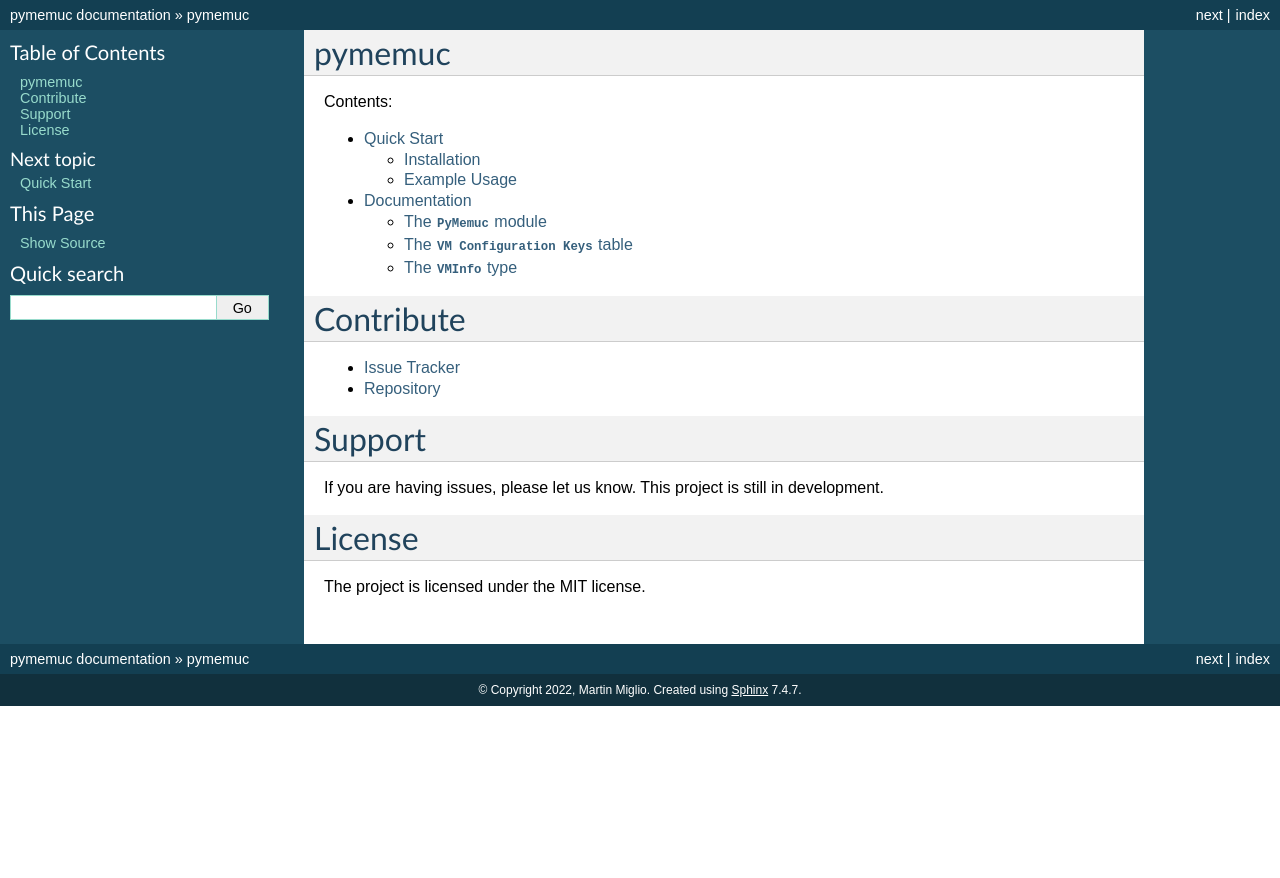
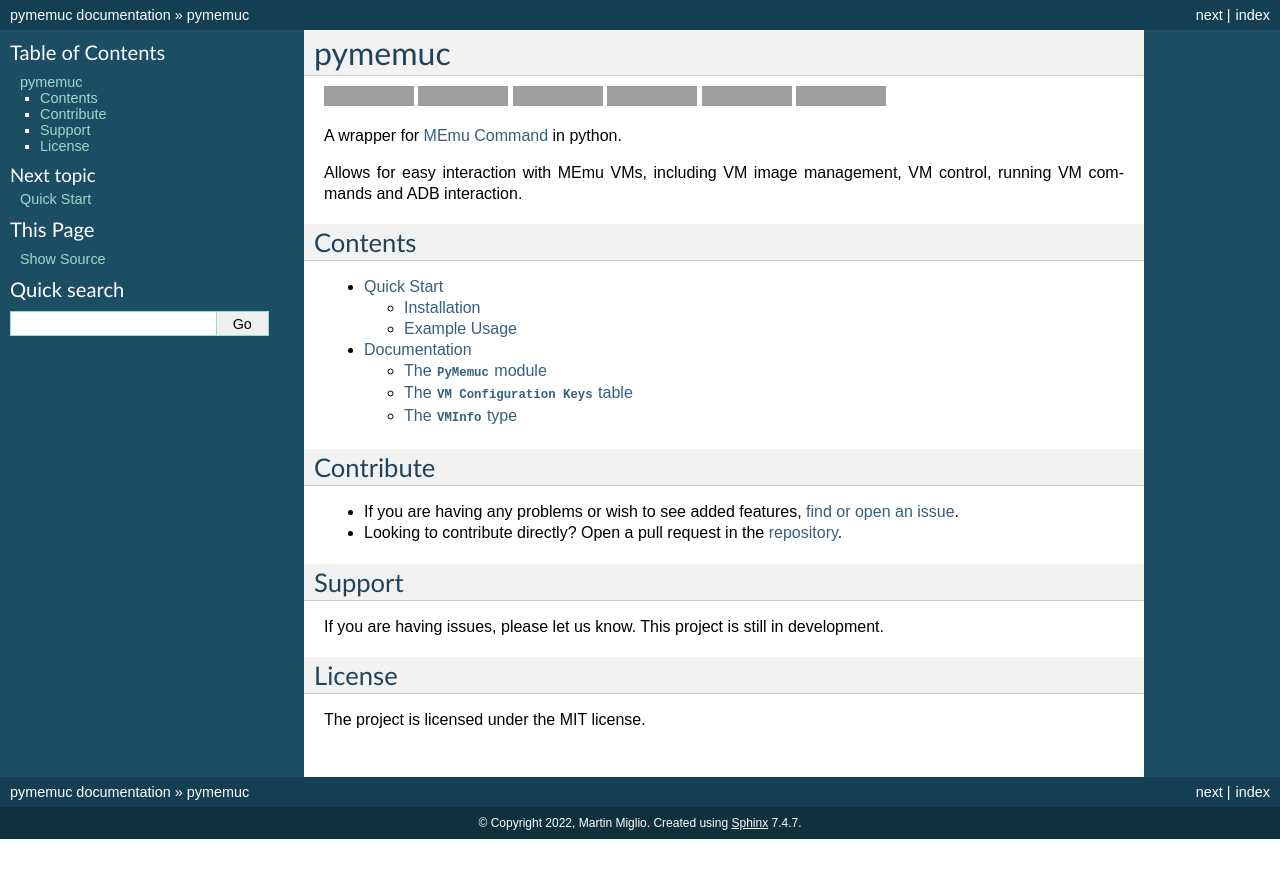
Before and after one commit to pyclashbot/pymemuc, a Sphinx documentation site: the page built from docs/source/index.rst, in a window 1280 px wide. Shown: the top 878 px of the page. Built offline with Sphinx 7.4.7, drawn with Linux system fonts in a browser that asks for light colours; grey boxes are pictures that could not be loaded.

Commit message:
Update the doctumentation Add badges and description to rtd page

```diff
--- a/docs/source/index.rst
+++ b/docs/source/index.rst
@@ -1,24 +1,52 @@
 pymemuc
 ===================================
+.. image:: https://img.shields.io/pypi/l/pymemuc
+   :alt: PyPI - License
+   :target: https://pypi.org/project/pymemuc/
+
+.. image:: https://readthedocs.org/projects/pymemuc/badge/?version=latest
+    :target: https://pymemuc.readthedocs.io/?badge=latest
+    :alt: Documentation Status
+
+.. image:: https://img.shields.io/pypi/v/pymemuc
+   :alt: PyPI - Version
+   :target: https://pypi.org/project/pymemuc/
+
+.. image:: https://img.shields.io/pypi/dm/pymemuc
+   :alt: PyPI - Downloads
+
+.. image:: https://img.shields.io/pypi/pyversions/pymemuc
+   :alt: PyPI - Python Version
+   :target: https://pypi.org/project/pymemuc/
+
+.. image:: https://www.codefactor.io/repository/github/marmig0404/pymemuc/badge
+   :target: https://www.codefactor.io/repository/github/marmig0404/pymemuc
+   :alt: CodeFactor
+
+A wrapper for `MEmu Command <https://www.memuplay.com/blog/memucommand-reference-manual.html>`_ in python.
+
+Allows for easy interaction with MEmu VMs, including VM image management, VM control, running VM commands and ADB interaction.
+
+Contents
+--------
 .. toctree::
    :maxdepth: 2
-   :caption: Contents:
 
    quickstart
    pymemuc
 
 Contribute
-==========
+----------
 
-- `Issue Tracker <https://github.com/marmig0404/pymemuc/issues>`_
-- `Repository <https://github.com/marmig0404/pymemuc>`_
+- If you are having any problems or wish to see added features, `find or open an issue <https://github.com/marmig0404/pymemuc/issues>`_.
+- Looking to contribute directly? Open a pull request in the `repository <https://github.com/marmig0404/pymemuc>`_.
 
 Support
-=======
+-------
 
 If you are having issues, please let us know. This project is still in development.
 
 License
-=======
+-------
 
 The project is licensed under the MIT license.
```
Also changed, not shown: README.md (+1 -1 lines).
